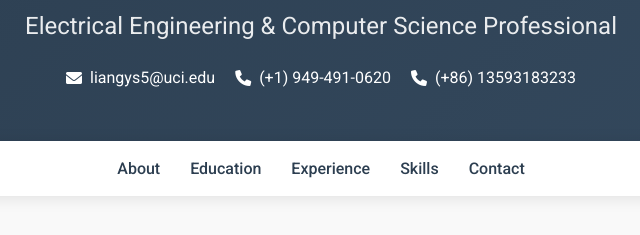
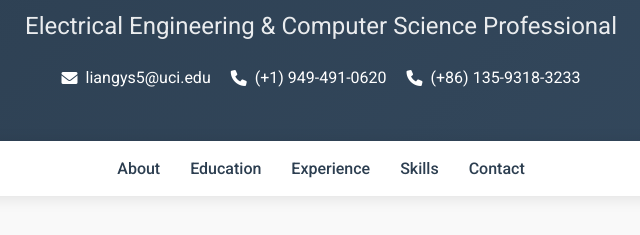
Before and after one commit to SmallNeon/smallneon.github.io, a plain HTML site: page index.html in a window 1280 px wide. Shown: the part 193-428 px from the top of the page, 319-959 px from the left. Drawn offline with Linux system fonts and the light colour scheme.

Commit message:
content clearification

```diff
--- a/index.html
+++ b/index.html
@@ -17,7 +17,7 @@
                 <div class="contact-info">
                     <a href="mailto:liangys5@uci.edu"><i class="fas fa-envelope"></i> liangys5@uci.edu</a>
                     <a href="tel:+19494910620"><i class="fas fa-phone"></i> (+1) 949-491-0620</a>
-                    <a href="tel:+8613593183233"><i class="fas fa-phone"></i> (+86) 13593183233</a>
+                    <a href="tel:+8613593183233"><i class="fas fa-phone"></i> (+86) 135-9318-3233</a>
                 </div>
             </div>
         </div>
```
